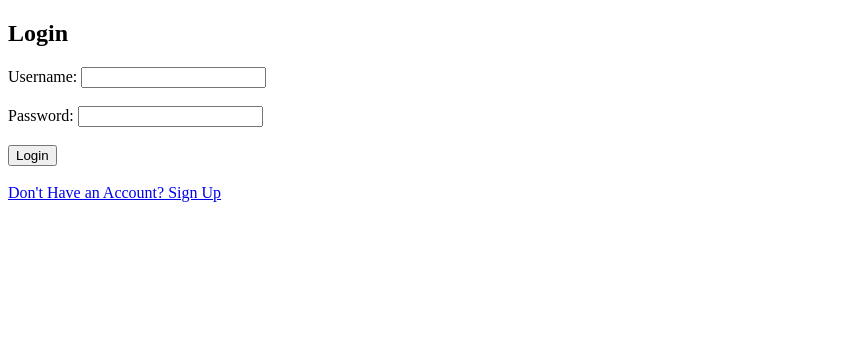
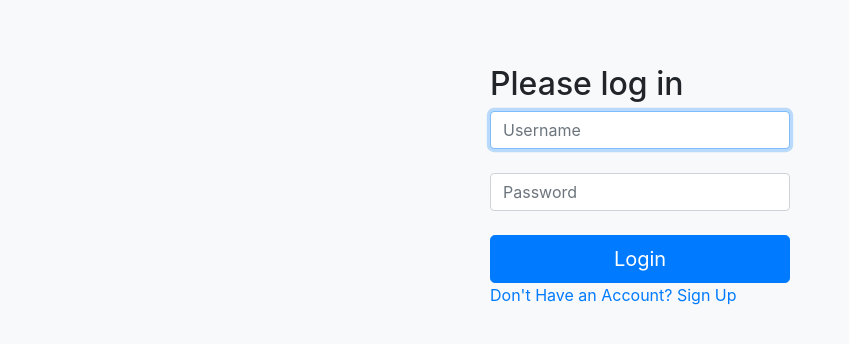
Before and after one commit to software-students-spring2024/2-web-app-exercise-namelesss, a Flask app: page / in a window 1280 px wide. Shown: the top 344 px of the page, without its empty margins (0-849 px from the left). Run offline with Flask 3, Linux system fonts and the light colour scheme; some libraries are stand-ins or nearby versions.

Commit message:
Update login.html

```diff
--- a/templates/login.html
+++ b/templates/login.html
@@ -2,18 +2,32 @@
 <html>
 <head>
     <title>SnapCook</title>
+    <link rel="stylesheet" href="https://stackpath.bootstrapcdn.com/bootstrap/4.3.1/css/bootstrap.min.css">
+    <style>
+        body {
+            background-color: #f8f9fa;
+        }
+        .container {
+            max-width: 330px;
+            padding: 15px;
+            margin: auto;
+        }
+        .form-login {
+            margin-top: 50px;
+        }
+    </style>
 </head>
 <body>
-    <h2>Login</h2>
-    <form method="POST">
-        <label for="username">Username:</label>
-        <input type="text" id="username" name="username" required><br><br>
-
-        <label for="password">Password:</label>
-        <input type="password" id="password" name="password" required><br><br>
-
-        <input type="submit" value="Login"><br><br>
-    </form>
-    <a href="{{url_for('signUp')}}">Don't Have an Account? Sign Up</a>
+    <div class="container">
+        <form class="form-login" method="POST">
+            <h2 class="form-login-heading">Please log in</h2>
+            <label for="username" class="sr-only">Username:</label>
+            <input type="text" id="username" name="username" class="form-control" placeholder="Username" required autofocus><br>
+            <label for="password" class="sr-only">Password:</label>
+            <input type="password" id="password" name="password" class="form-control" placeholder="Password" required><br>
+            <button class="btn btn-lg btn-primary btn-block" type="submit">Login</button>
+            <a href="{{url_for('signUp')}}">Don't Have an Account? Sign Up</a>
+        </form>
+    </div>
 </body>
 </html>
```
